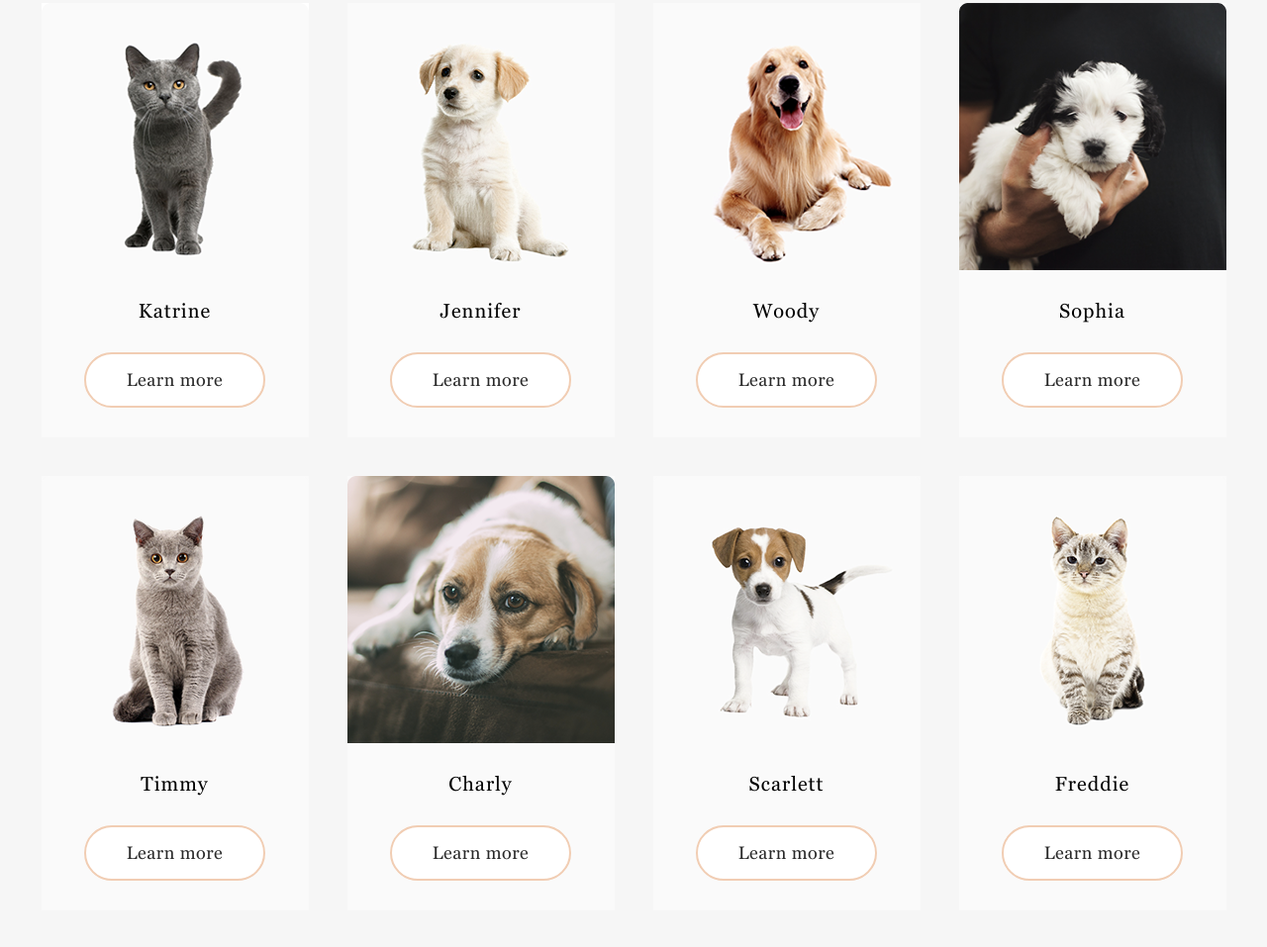
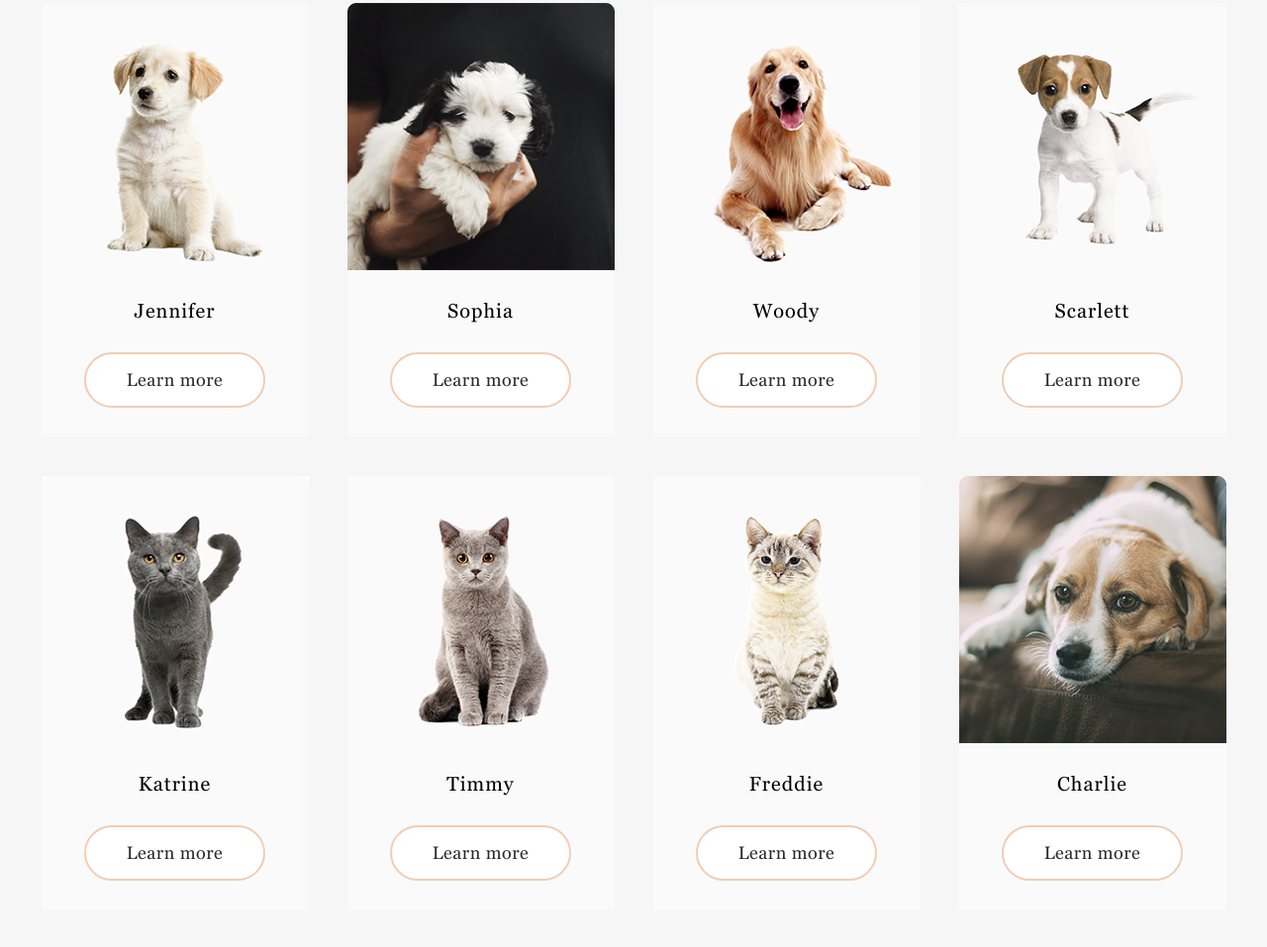
Before and after one commit to shegol2020/shelter, a plain HTML site: page pages/main/pets.html in a window 1280 px wide. Shown: the part 386-1343 px from the top of the page at 99% size. Drawn offline with Linux system fonts and the light colour scheme.

Commit message:
feat: pets render on pets page

```diff
--- a/assets/js/pets.js
+++ b/assets/js/pets.js
@@ -1,3 +1,6 @@
+import { generateRandomNum, renderCard, petsArray } from './petsgeneration.js'
+
+
 //pop-up
 
 const popupCloseBtn = document.querySelector(".pop-up-close");
@@ -70,17 +73,21 @@ paginGroup.addEventListener("click", (ev) => {
 });
 
 
+//import { generatePetCards, generateRandomNum, renderCard } from './petsgeneration.js'
 
+function generatePetPaginationArray(petArray, length, cardsOnPage) {
+    const randomNumArr = generateRandomNum(cardsOnPage, cardsOnPage);
+    const randomArr = randomNumArr.map(index => petArray[index]);
+    let resultArr = [];
+    let iterations = length/cardsOnPage;
+    for (let i=0; i<iterations+1; i++){
+        resultArr.push(randomArr);
+    }
+    return resultArr;
+}
 
-// function generatePetPaginationArray(petArray, length, cardsOnPage) {
-//     const randomNumArr = generateRandomNum(cardsOnPage, cardsOnPage);
-//     const randomArr = randomNumArr.map(index => petArray[index]);
-//     let resultArr = [];
-//     let iterations = length/cardsOnPage;
-//     for (let i=0; i<iterations+1; i++){
-//         resultArr.push(randomArr);
-//     }
-//     return resultArr;
-// }
+let testArr = generatePetPaginationArray(petsArray, 8, 8);
 
-// let testArr = generatePetPaginationArray(petsArray, 48, 8);
+const carouselWrapEl = document.querySelector(".carousel-wrap");
+
+renderCard(petsArray, "carousel-cards-pets", carouselWrapEl);
--- a/assets/js/petsgeneration.js
+++ b/assets/js/petsgeneration.js
@@ -1,6 +1,6 @@
 //Pets generation
 
-let petsArray = [
+export const petsArray = [
     {
         "id": 0,
         "name": "Jennifer",
@@ -100,7 +100,7 @@ let petsArray = [
 ];
 
 
-const generateRandomNum = (count, max) => {
+export const generateRandomNum = (count, max) => {
     let newArr = [];
     while (newArr.length !== count) {
         const randomNum = Math.floor(Math.random() * max);
@@ -121,10 +121,10 @@ function getCardsArray(cardsArr, currentCard, length) {
 
 const carouselList = document.querySelector(".carousel-list");
 
-function renderCard(array, classString) {
+export function renderCard(array, classString, container) {
     const petsCardList = document.createElement("ul");
     petsCardList.classList.add("carousel-cards", classString);
-    carouselList.append(petsCardList);
+    container.append(petsCardList);
 
     array.forEach(petCard => {
         const petsCard = document.createElement("li");
@@ -138,15 +138,13 @@ function renderCard(array, classString) {
     })
 }
 
-// renderCard(petsArray, test);
-
 
 export function generatePetCards(length) {
     const leftCards = getCardsArray(petsArray, [], length);
-    renderCard(leftCards, "cards-left");
+    renderCard(leftCards, "cards-left", carouselList);
     const centerCards = getCardsArray(petsArray, leftCards, length);
-    renderCard(centerCards, "cards-center");
+    renderCard(centerCards, "cards-center", carouselList);
     const rightCards = getCardsArray(petsArray, centerCards, length);
-    renderCard(rightCards, "cards-right");
+    renderCard(rightCards, "cards-right", carouselList);
 
 }
--- a/pages/main/pets.html
+++ b/pages/main/pets.html
@@ -70,48 +70,6 @@
         <div class="container carousel-container">
             <h3 class="test carousel-heading heading-medium">Our friends who<br> are looking for a house</h3>
             <div class="carousel-wrap">
-                <ul class="test carousel-cards carousel-cards-pets">
-                    <li class="carousel-card">
-                        <img src="../../assets/img/katrine.png" alt="dark grey cat" class="carousel-card-pic">
-                        <h4 class="carousel-card-heading heading-small">Katrine</h4>
-                        <button class="btn btn-accent carousel-card-btn">Learn more</button>
-                    </li>
-                    <li class="carousel-card">
-                        <img src="../../assets/img/jennifer.png" alt="golden puppy" class="carousel-card-pic">
-                        <h4 class="carousel-card-heading heading-small">Jennifer</h4>
-                        <button class="btn btn-accent carousel-card-btn heading-small">Learn more</button>
-                    </li>
-                    <li class="carousel-card">
-                        <img src="../../assets/img/woody.png" alt="labrador dog" class="carousel-card-pic">
-                        <h4 class="carousel-card-heading heading-small">Woody</h4>
-                        <button class="btn btn-accent carousel-card-btn">Learn more</button>
-                    </li>
-                    <li class="carousel-card">
-                        <img src="../../assets/img/pets-sofia.png" alt="black and white puppy" class="carousel-card-pic">
-                        <h4 class="carousel-card-heading heading-small">Sophia</h4>
-                        <button class="btn btn-accent carousel-card-btn">Learn more</button>
-                    </li>
-                    <li class="carousel-card">
-                        <img src="../../assets/img/pets-timmy.png" alt="light gray cat" class="carousel-card-pic">
-                        <h4 class="carousel-card-heading heading-small">Timmy</h4>
-                        <button class="btn btn-accent carousel-card-btn">Learn more</button>
-                    </li>
-                    <li class="carousel-card">
-                        <img src="../../assets/img/pets-charly.png" alt="white and red dog" class="carousel-card-pic">
-                        <h4 class="carousel-card-heading heading-small">Charly</h4>
-                        <button class="btn btn-accent carousel-card-btn heading-small">Learn more</button>
-                    </li>
-                    <li class="carousel-card">
-                        <img src="../../assets/img/pets-scarlet.png" alt="jack russel puppy" class="carousel-card-pic">
-                        <h4 class="carousel-card-heading heading-small">Scarlett</h4>
-                        <button class="btn btn-accent carousel-card-btn">Learn more</button>
-                    </li>
-                    <li class="carousel-card">
-                        <img src="../../assets/img/pets-freddie.png" alt="gray and white kitten" class="carousel-card-pic">
-                        <h4 class="carousel-card-heading heading-small">Freddie</h4>
-                        <button class="btn btn-accent carousel-card-btn">Learn more</button>
-                    </li>
-                </ul>
             </div>
             <div class="btn-pagination-group">
                 <button class="btn pagination-btn pagination-btn-disabled" id="skip-left-turbo"><<</button>
@@ -145,7 +103,7 @@
 </footer>
 
 <script type="module" src="../../assets/js/burger.js"></script>
-<script src="../../assets/js/pets.js"></script>
+<script type="module" src="../../assets/js/pets.js"></script>
 
 </body>
 </html>
```
